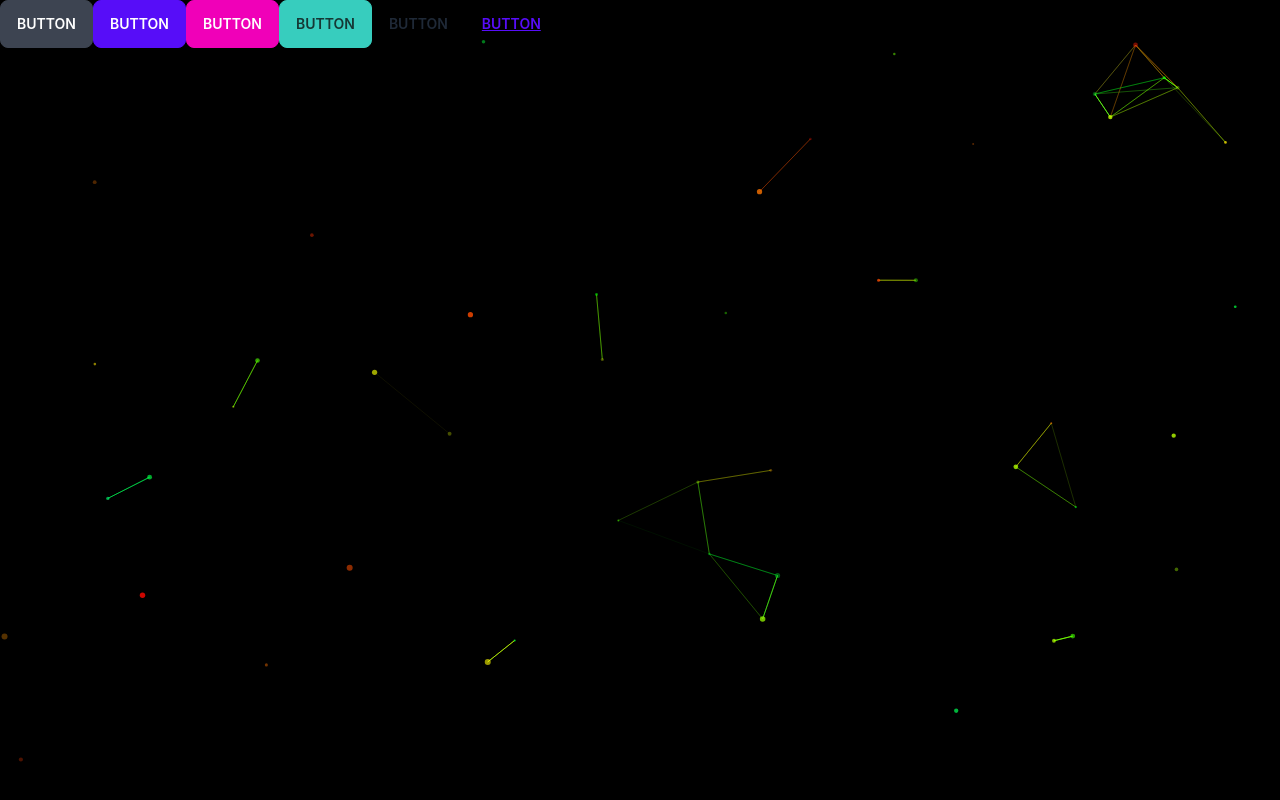
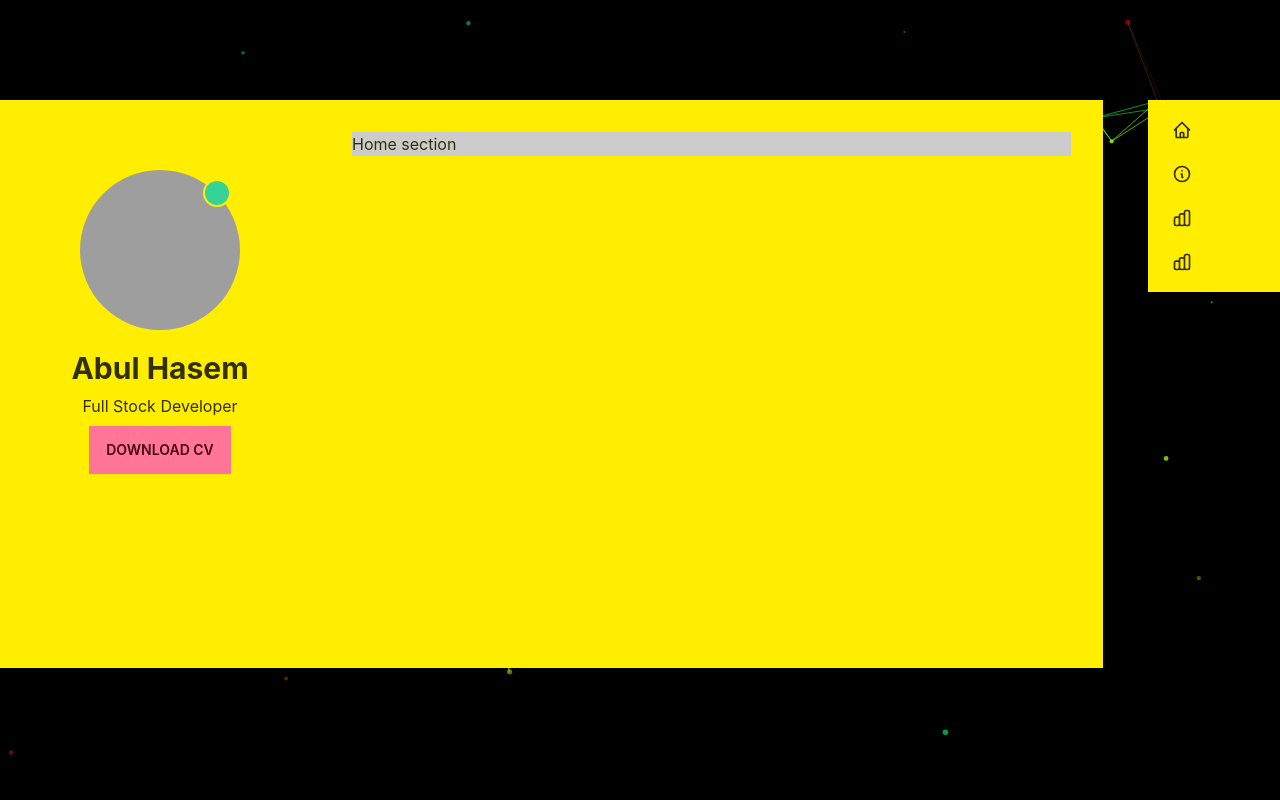
Before and after one commit to hasemspi/portfolio, a React (Create React App) app: page / in a window 1280 px wide. Built offline with nearby package versions, Linux system fonts and the light colour scheme; grey boxes are pictures that could not be loaded.

Commit message:
Update data with home page or routing

```diff
--- a/public/index.html
+++ b/public/index.html
@@ -1,5 +1,5 @@
 <!DOCTYPE html>
-<html lang="en">
+<html data-theme="cyberpunk" lang="en">
   <head>
     <meta charset="utf-8" />
     <link rel="icon" href="%PUBLIC_URL%/favicon.ico" />
--- a/src/App.js
+++ b/src/App.js
@@ -1,18 +1,18 @@
 
+import { RouterProvider } from 'react-router-dom';
 import ParticlesBackground from './Components/ParticlesBackground';
+import Router from './Routers/Router';
 
 function App() {
   return (
 
-   <div className="App">
+   <div>
      <ParticlesBackground/>
-     <button className="btn">Button</button>
-    <button className="btn btn-primary">Button</button>
-    <button className="btn btn-secondary">Button</button>
-    <button className="btn btn-accent">Button</button>
-    <button className="btn btn-ghost">Button</button>
-    <button className="btn btn-link">Button</button>
+     <div className='max-w-[1440px] mx-auto'>
+     <RouterProvider router={Router}>
 
+     </RouterProvider>
+     </div>
 
     </div>
 
--- /dev/null
+++ b/src/Layout/Main.js
@@ -0,0 +1,31 @@
+import React from 'react';
+import { Outlet } from 'react-router-dom';
+import Navber from '../Pages/Navber';
+import Profile from './Profile';
+
+const Main = () => {
+    return (
+        <>
+        <div class="flex flex-row my-[100px]">
+            <div class="basis-[1250px]">
+                <div className="card card-side bg-base-100 shadow-xl">
+                    <Profile></Profile>
+                        <div className="card-body">
+                            <Outlet></Outlet>
+                        </div>
+                </div>
+            </div>
+            <div class="basis-[50px]"></div>
+            <div class="basis-[150px]">
+
+                <Navber></Navber>
+            </div>
+        </div>
+
+        </>
+
+
+    );
+};
+
+export default Main;
--- /dev/null
+++ b/src/Layout/Profile.js
@@ -0,0 +1,20 @@
+import React from 'react';
+
+const Profile = () => {
+    return (
+        <div className="text-center artboard phone-1">
+         <div className="mt-[70px] mb-5 avatar online">
+             <div className="w-40 rounded-full">
+                 <img src="https://daisyui.com/images/stock/photo-1534528741775-53994a69daeb.jpg" />
+             </div>
+         </div>
+         <div className="max-w-md">
+             <h1 className="text-3xl font-bold">Abul Hasem</h1>
+             <p className="py-2">Full Stock Developer</p>
+             <button className="btn btn-primary">Download CV</button>
+         </div>
+     </div>
+    );
+};
+
+export default Profile;
--- /dev/null
+++ b/src/Pages/About.js
@@ -0,0 +1,11 @@
+import React from 'react';
+
+const About = () => {
+    return (
+        <div>
+            <h1>This is About section</h1>
+        </div>
+    );
+};
+
+export default About;
--- /dev/null
+++ b/src/Pages/Home.js
@@ -0,0 +1,11 @@
+import React from 'react';
+
+const Home = () => {
+    return (
+        <div>
+            <h1 style={{backgroundColor:'#ccc'}}>Home section</h1>
+        </div>
+    );
+};
+
+export default Home;
--- /dev/null
+++ b/src/Pages/Navber.js
@@ -0,0 +1,34 @@
+import React from 'react';
+import { Link } from 'react-router-dom';
+
+const Navber = () => {
+    return (
+        <div className='text-center'>
+           <ul className="menu bg-base-100 p-2 rounded-box">
+                <li >
+                    <Link to={'/'}>
+
+                    <svg xmlns="http://www.w3.org/2000/svg" className="h-5 w-5 " fill="none" viewBox="0 0 24 24" stroke="currentColor"><path strokeLinecap="round" strokeLinejoin="round" strokeWidth="2" d="M3 12l2-2m0 0l7-7 7 7M5 10v10a1 1 0 001 1h3m10-11l2 2m-2-2v10a1 1 0 01-1 1h-3m-6 0a1 1 0 001-1v-4a1 1 0 011-1h2a1 1 0 011 1v4a1 1 0 001 1m-6 0h6" /></svg>
+                    </Link>
+                </li>
+                <li>
+                    <Link to={'/about'}>
+                    <svg xmlns="http://www.w3.org/2000/svg" className="h-5 w-5" fill="none" viewBox="0 0 24 24" stroke="currentColor"><path strokeLinecap="round" strokeLinejoin="round" strokeWidth="2" d="M13 16h-1v-4h-1m1-4h.01M21 12a9 9 0 11-18 0 9 9 0 0118 0z" /></svg>
+                    </Link>
+                </li>
+                <li>
+                    <Link to={'/resum'}>
+                    <svg xmlns="http://www.w3.org/2000/svg" className="h-5 w-5" fill="none" viewBox="0 0 24 24" stroke="currentColor"><path strokeLinecap="round" strokeLinejoin="round" strokeWidth="2" d="M9 19v-6a2 2 0 00-2-2H5a2 2 0 00-2 2v6a2 2 0 002 2h2a2 2 0 002-2zm0 0V9a2 2 0 012-2h2a2 2 0 012 2v10m-6 0a2 2 0 002 2h2a2 2 0 002-2m0 0V5a2 2 0 012-2h2a2 2 0 012 2v14a2 2 0 01-2 2h-2a2 2 0 01-2-2z" /></svg>
+                    </Link>
+                </li>
+                <li>
+                    <Link to={'/resum'}>
+                    <svg xmlns="http://www.w3.org/2000/svg" className="h-5 w-5" fill="none" viewBox="0 0 24 24" stroke="currentColor"><path strokeLinecap="round" strokeLinejoin="round" strokeWidth="2" d="M9 19v-6a2 2 0 00-2-2H5a2 2 0 00-2 2v6a2 2 0 002 2h2a2 2 0 002-2zm0 0V9a2 2 0 012-2h2a2 2 0 012 2v10m-6 0a2 2 0 002 2h2a2 2 0 002-2m0 0V5a2 2 0 012-2h2a2 2 0 012 2v14a2 2 0 01-2 2h-2a2 2 0 01-2-2z" /></svg>
+                    </Link>
+                </li>
+                </ul>
+        </div>
+    );
+};
+
+export default Navber;
--- /dev/null
+++ b/src/Pages/Resume.js
@@ -0,0 +1,11 @@
+import React from 'react';
+
+const Resume = () => {
+    return (
+        <div>
+            <h1>Resume section</h1>
+        </div>
+    );
+};
+
+export default Resume;
--- /dev/null
+++ b/src/Routers/Router.js
@@ -0,0 +1,28 @@
+import { createBrowserRouter } from "react-router-dom";
+import Main from "../Layout/Main";
+import About from "../Pages/About";
+import Home from "../Pages/Home";
+import Resume from "../Pages/Resume";
+
+ const Router = createBrowserRouter(
+    [
+    {
+    path:'/',
+    element:<Main></Main>,
+    children:[
+        {
+            path:'/',
+            element:<Home></Home>
+        },
+        {
+            path:'/about',
+            element:<About></About>
+        },
+        {
+            path:'/resum',
+            element:<Resume></Resume>
+        }
+    ]
+    }
+])
+export default Router;
--- a/tailwind.config.js
+++ b/tailwind.config.js
@@ -5,6 +5,22 @@ module.exports = {
   ],
   theme: {
     extend: {},
+  },
+  daisyui: {
+    themes: [
+      {
+        mytheme: {
+        primary: "#570DF8",
+        secondary: "#F000B8",
+        accent: "#37CDBE",
+        neutral: "#3D4451",
+        info: "#3ABFF8",
+        success: "#36D399",
+        warning: "#FBBD23",
+        error: "#F87272",
+        },
+      },
+    ],
   },
   plugins: [require("daisyui")],
 
```
